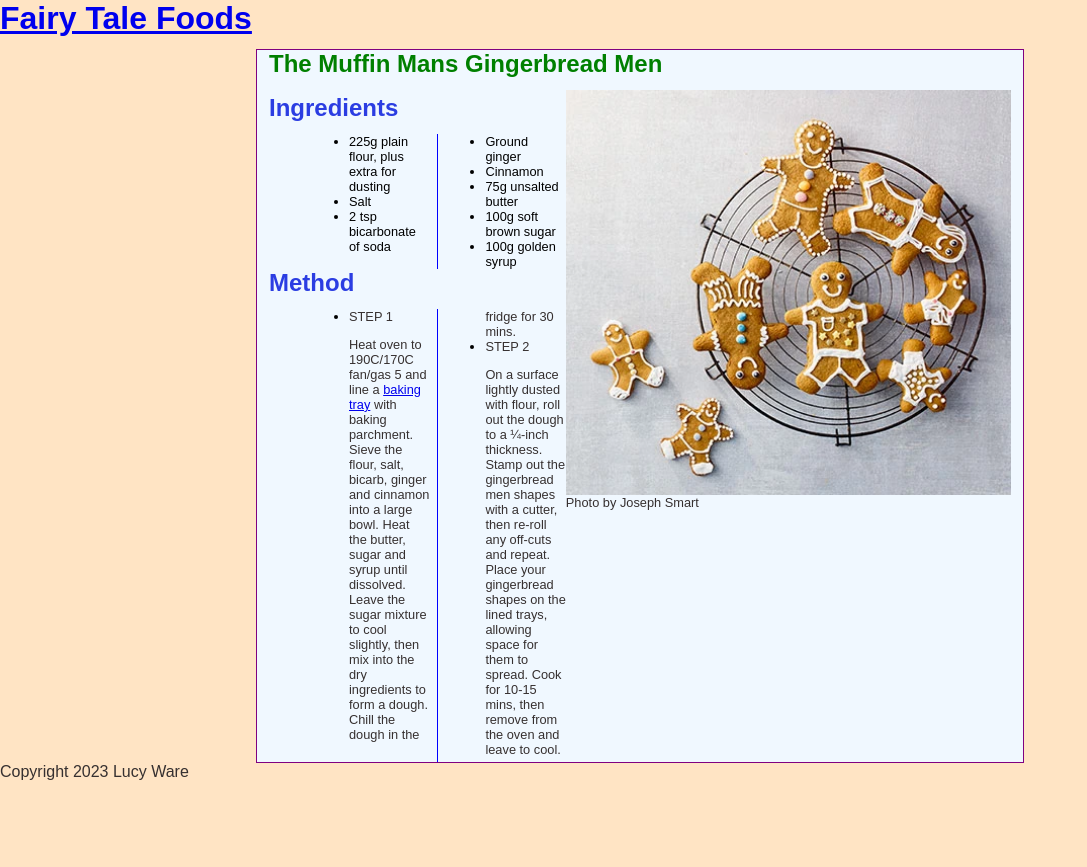
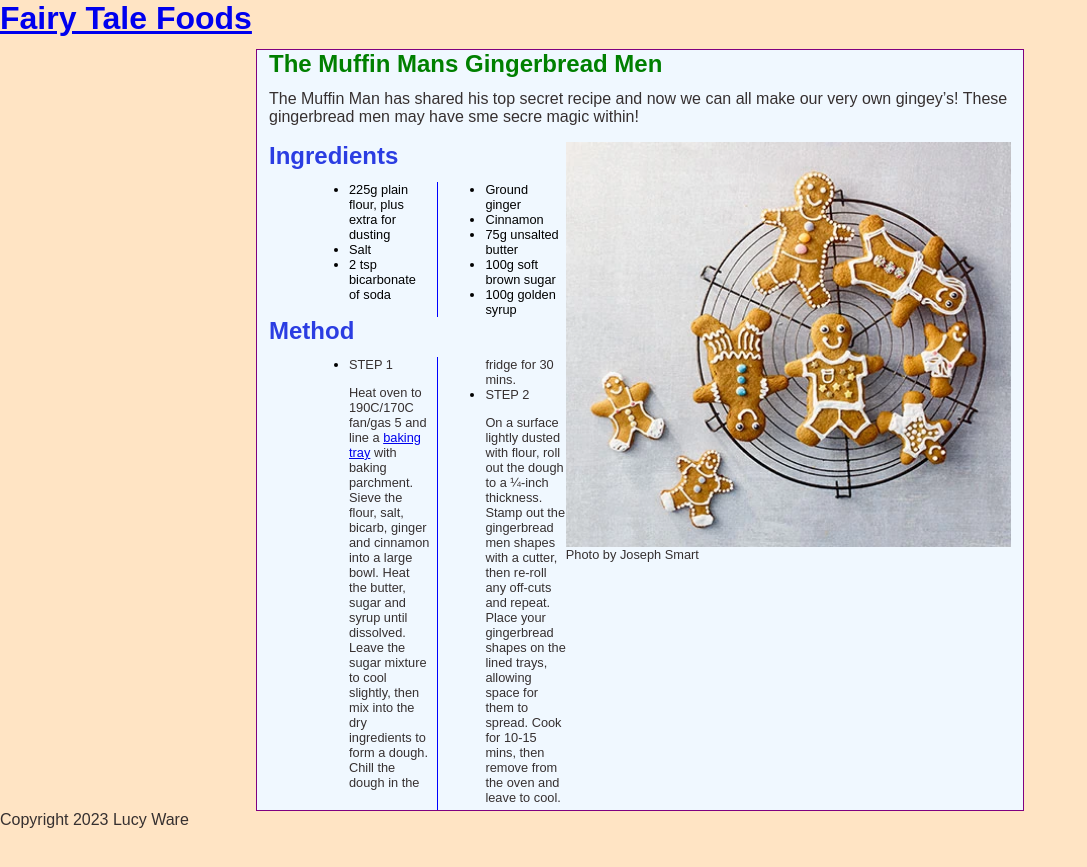
Before and after one commit to Lucyware/Fairytalefoods, a Jekyll site: the page built from _recipes/recipe1.md, in a window 1280 px wide. Shown: the top 867 px of the page, without its empty margins (0-1087 px from the left). Built offline with Jekyll 4.4.1, drawn with Linux system fonts in a browser that asks for light colours.

Commit message:
Update Recipe “recipe1”

```diff
--- a/_recipes/recipe1.md
+++ b/_recipes/recipe1.md
@@ -5,7 +5,7 @@
 layout: recipe
 published: true
 ---
-
+The Muffin Man has shared his top secret recipe and now we can all make our very own gingey's! These gingerbread men may have sme secre magic within!
 
 ![Delicious Plate of Toast, Blueberries and Bananas, covered in sticky maple syrup](../uploads/gingerbread.webp "Photo by Joseph Smart")
 
```
